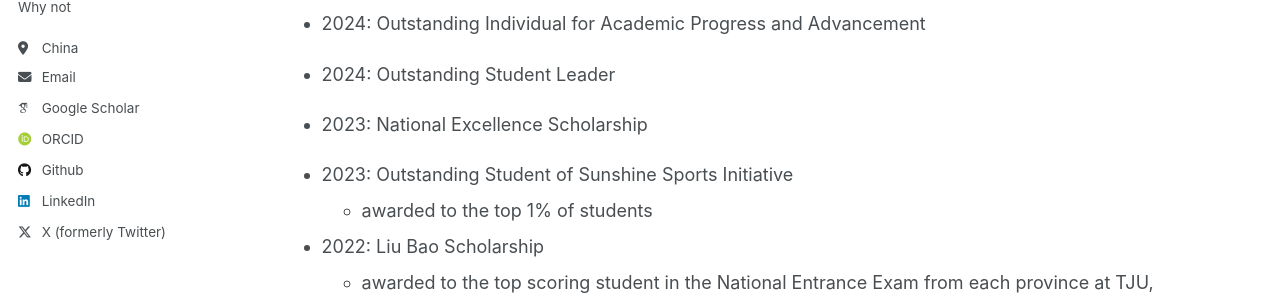
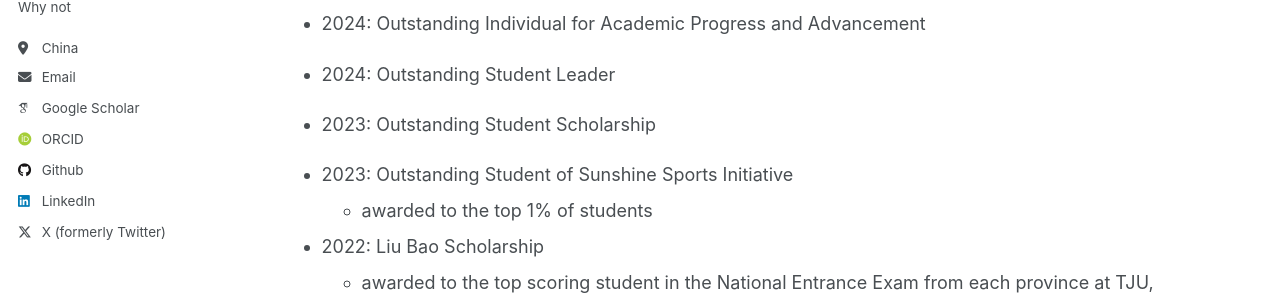
Before and after one commit to Trouverecc/Trouverecc.github.io, a Jekyll site: the page built from _pages/cv.md, in a window 1280 px wide and 900 px high. Shown: the part 409-709 px from the top of the window. Built offline with Jekyll 4.4.1, drawn with Linux system fonts in a browser that asks for light colours; some web fonts are replaced.

Commit message:
Update scholarship name in CV

```diff
--- a/_pages/cv.md
+++ b/_pages/cv.md
@@ -23,7 +23,7 @@ Honor and Award
 
 * 2024: Outstanding Student Leader
 
-* 2023: National Excellence Scholarship
+* 2023: Outstanding Student Scholarship
 
 * 2023: Outstanding Student of Sunshine Sports Initiative
   * awarded to the top 1% of students
```
